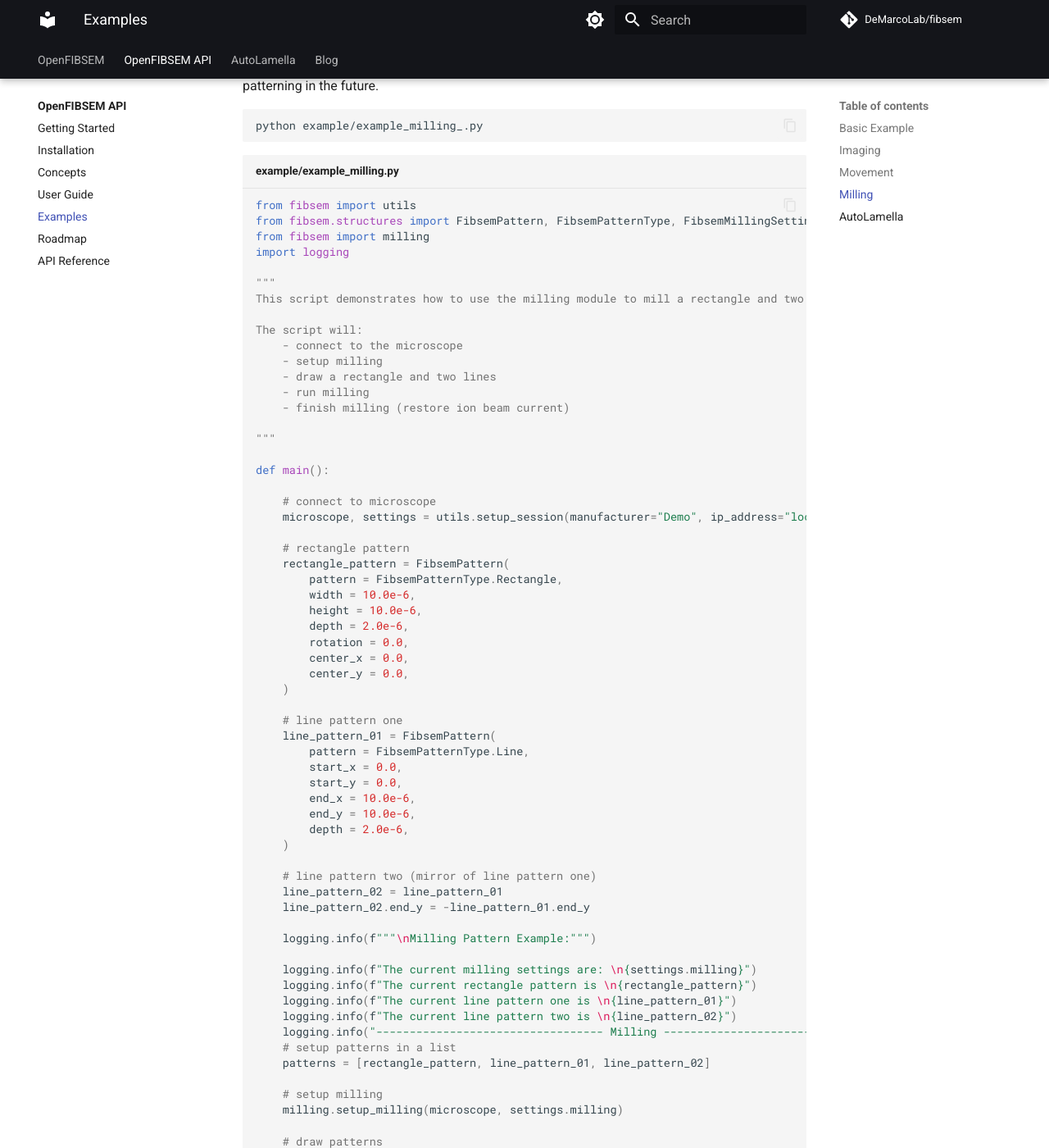
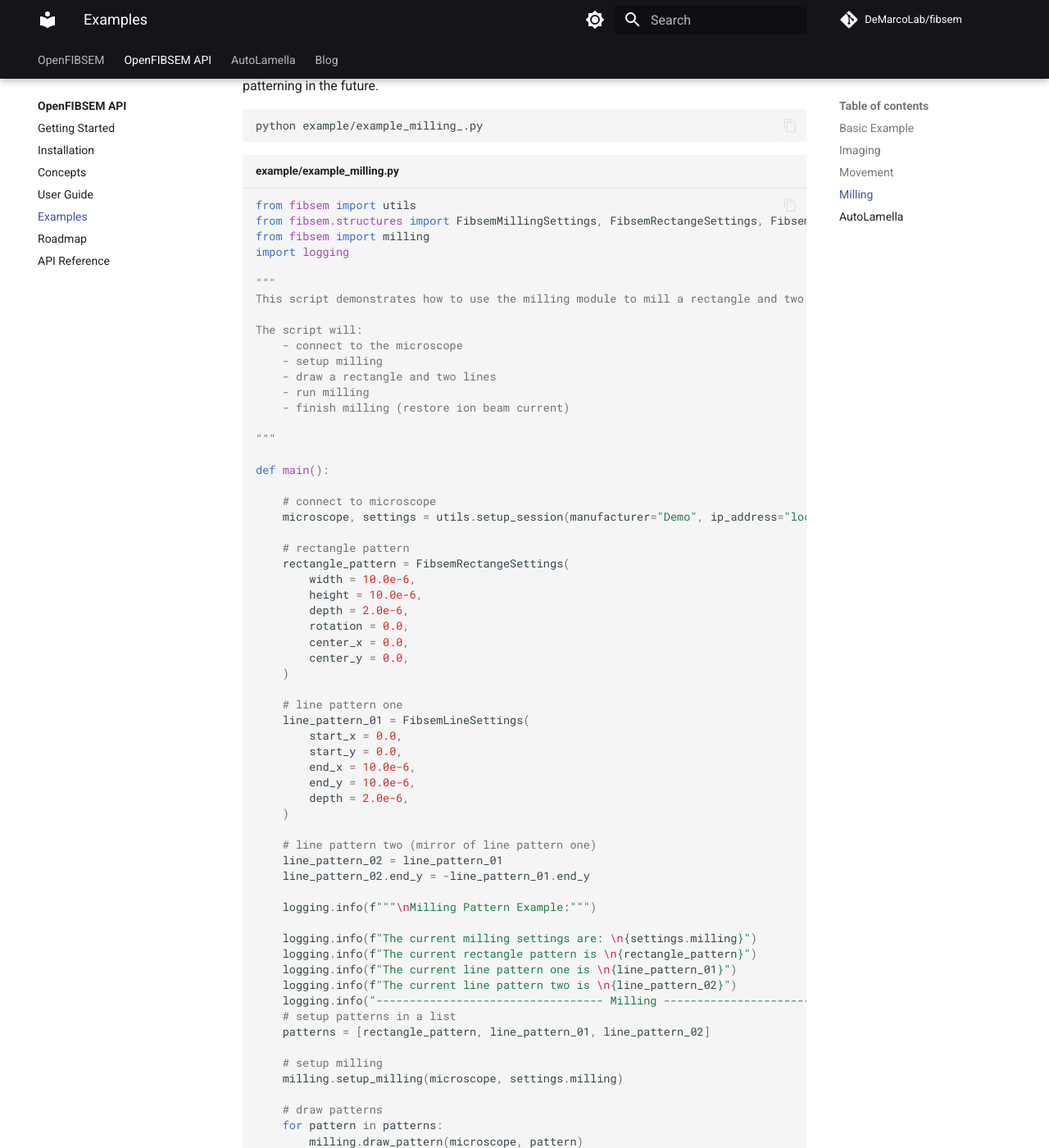
Before and after one commit to DeMarcoLab/openfibsem-docs, an MkDocs documentation site: the page built from docs/openfibsem/examples.md, in a window 1280 px wide and 1400 px high, scrolled down 4616 px. Shown: the whole window at 82% size. Built offline with MkDocs 1.6.1 and Material for MkDocs 9.7.7, drawn with Linux system fonts in a browser that asks for light colours; comment, search, counter and statistics services are not loaded.

Commit message:
refactor pattern settings

````diff
--- a/docs/openfibsem/examples.md
+++ b/docs/openfibsem/examples.md
@@ -229,7 +229,7 @@
 ```python title="example/example_milling.py"
 
 from fibsem import utils
-from fibsem.structures import FibsemPattern, FibsemPatternType, FibsemMillingSettings
+from fibsem.structures import FibsemMillingSettings, FibsemRectangeSettings, FibsemLineSettings
 from fibsem import milling
 import logging
 
@@ -251,8 +251,7 @@
     microscope, settings = utils.setup_session(manufacturer="Demo", ip_address="localhost")
 
     # rectangle pattern
-    rectangle_pattern = FibsemPattern(
-        pattern = FibsemPatternType.Rectangle,
+    rectangle_pattern = FibsemRectangeSettings(
         width = 10.0e-6,
         height = 10.0e-6,
         depth = 2.0e-6,
@@ -262,8 +261,7 @@
     )
 
     # line pattern one
-    line_pattern_01 = FibsemPattern(
-        pattern = FibsemPatternType.Line,
+    line_pattern_01 = FibsemLineSettings(
         start_x = 0.0,
         start_y = 0.0,
         end_x = 10.0e-6,
````
